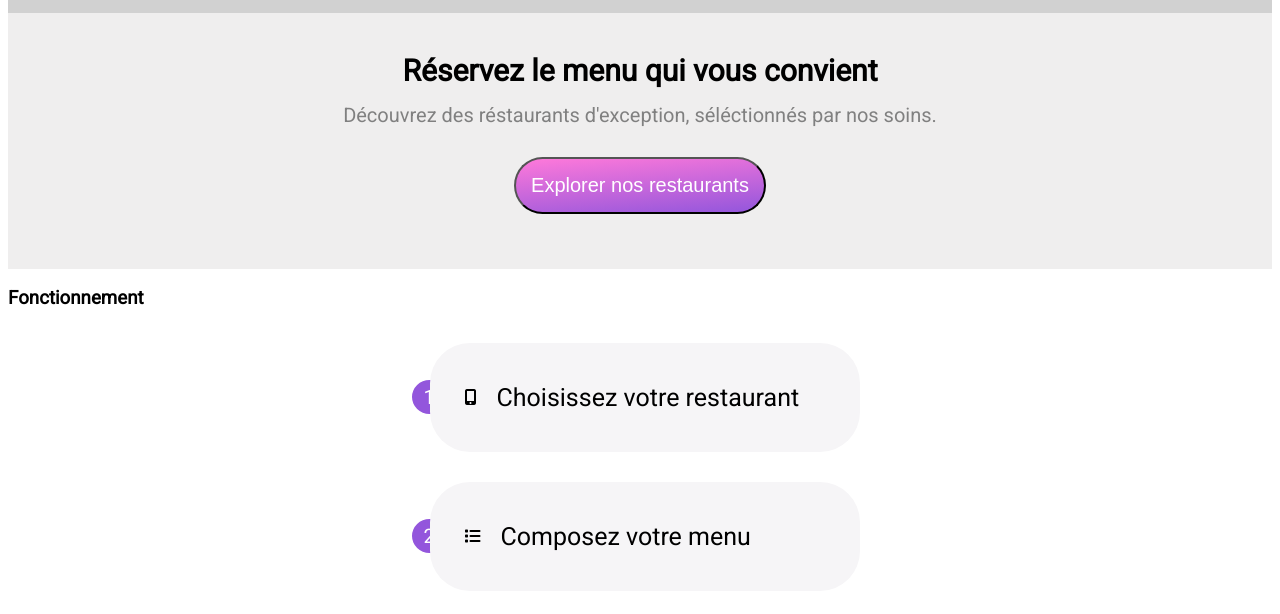
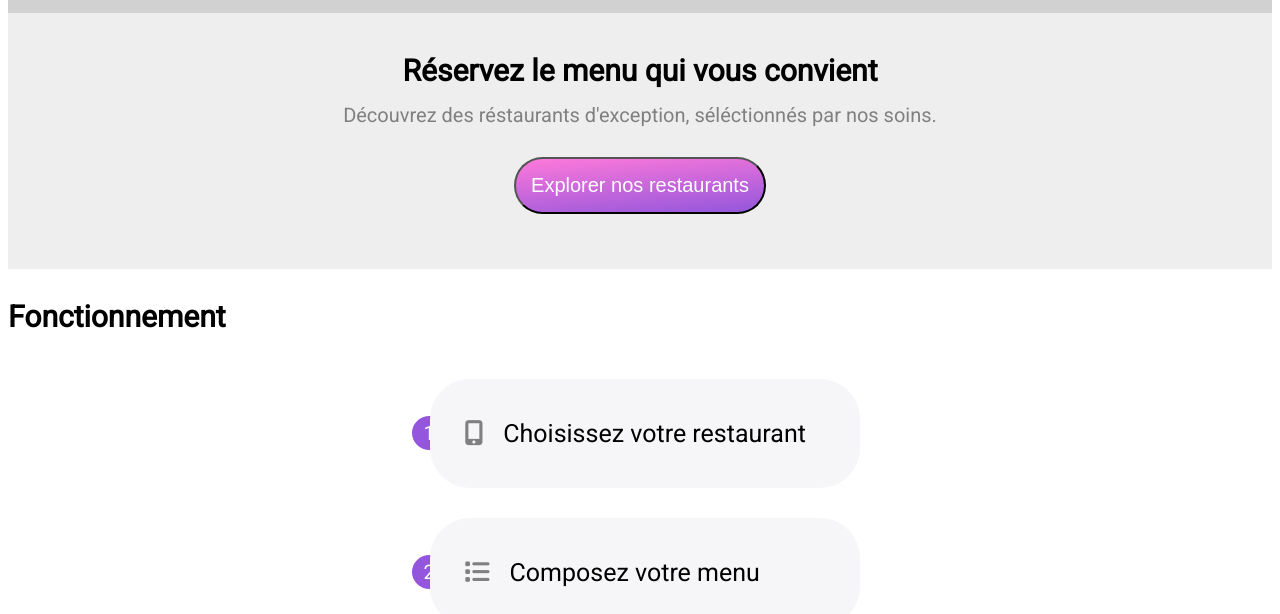
Before and after one commit to StephaneKapous/Ohmyfood, a plain HTML site: page index.html in a window 1280 px wide. Shown: the part 186-800 px from the top of the page. Drawn offline with Linux system fonts and the light colour scheme.

Commit message:
fonctionnement

```diff
--- a/index.html
+++ b/index.html
@@ -40,31 +40,30 @@
       </div>
     </div>
     <div>
-      <h3>Fonctionnement</h3>
+      <h3 class="fonction">Fonctionnement</h3>
       <div class="use">
         <div class="numb">
-          <p>1</p>
           <div class="useBtn">
             <i class="fas fa-mobile-alt"></i>
             <p>Choisissez votre restaurant</p>
           </div>
+          <p>1</p>
         </div>
         <div class="numb">
-          <p>2</p>
           <div class="useBtn">
             <i class="fas fa-list"></i>
             <p>Composez votre menu</p>
           </div>
+          <p>2</p>
         </div>
         <div class="numb">
-          <p>3</p>
           <div class="useBtn">
             <i class="fas fa-store"></i>
             <p>Dégutez au restaurant</p>
           </div>
+          <p>3</p>
         </div>
       </div>
-      Chosissez un restaurant Composez votre menu Dégustez au restaurant
     </div>
     <div class="restau">
       <h2>Restaurants</h2>
--- a/style.css
+++ b/style.css
@@ -67,6 +67,10 @@ body {
 
 /************ Fonctionnement ***********/
 
+.fonction {
+  font-size: 30px;
+  font-size: bold;
+}
 .use {
   display: flex;
   flex-direction: column;
@@ -89,6 +93,8 @@ body {
 
 .useBtn i {
   padding-left: 20px;
+  color: grey;
+  font-size: 25px;
 }
 
 .useBtn p {
@@ -98,7 +104,7 @@ body {
 
 .numb {
   display: flex;
-  flex-direction: row;
+  flex-direction: row-reverse;
   align-items: center;
 }
 .numb > p {
```
